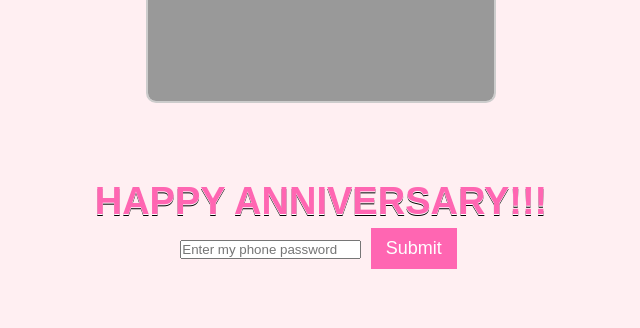
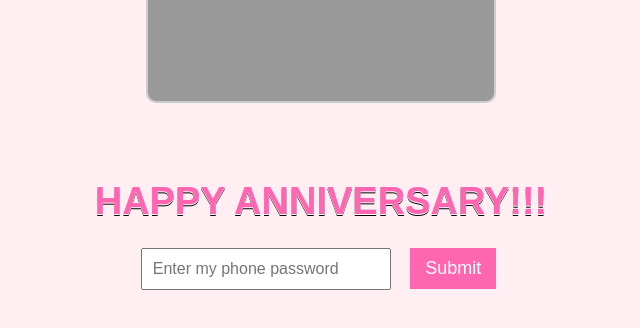
Before and after one commit to Recca0303/Anniv, a plain HTML site: page first.html in a window 1280 px wide. Shown: the part 1110-1438 px from the top of the page, without its empty margins (319-959 px from the left). Drawn offline with Linux system fonts and the light colour scheme.

Commit message:
first.css

```diff
--- a/first.css
+++ b/first.css
@@ -290,3 +290,13 @@ img:hover{
     font-size: 20px;
     color: #000000;
   }
+  #passwordContainer {
+    margin: 20px 0;
+  }
+
+  #passwordInput {
+    padding: 10px;
+    font-size: 16px;
+    width: 250px;
+    margin-right: 10px;
+  }
```
